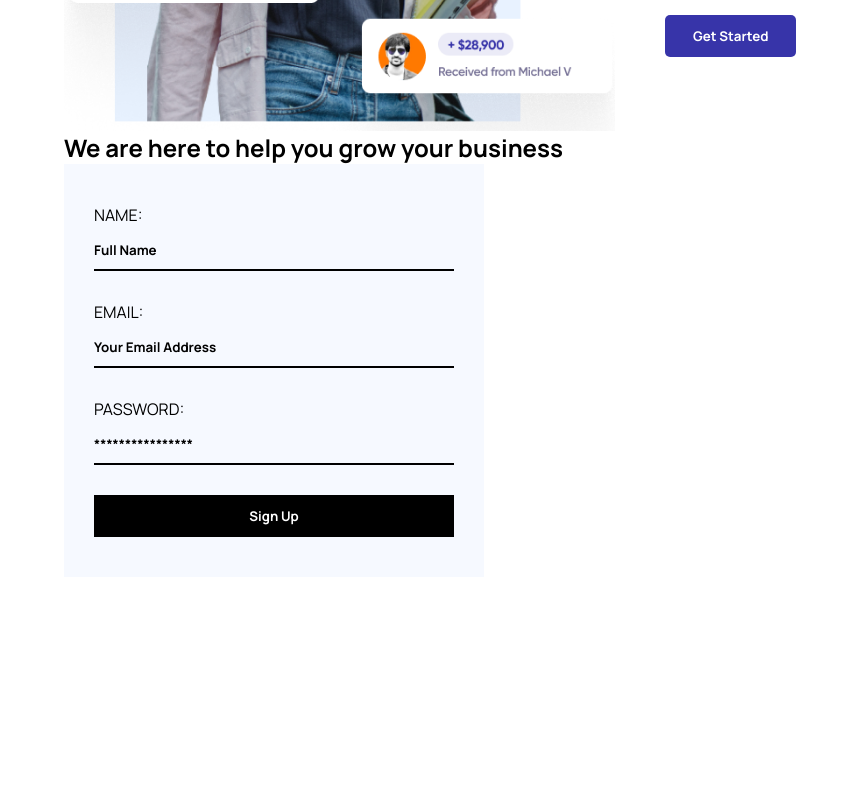
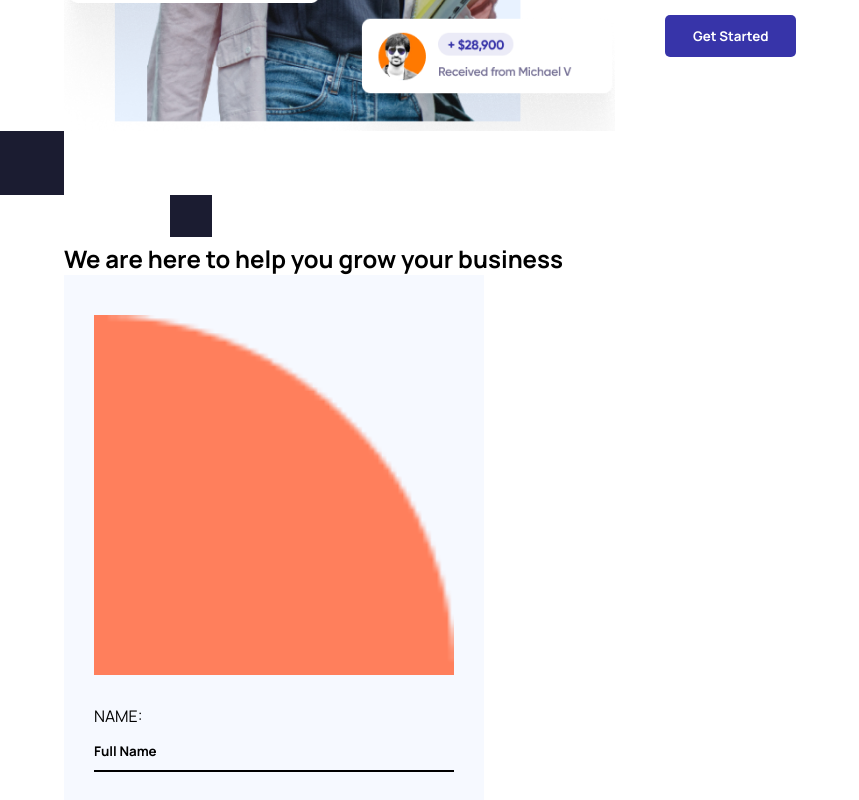
Before and after one commit to Safi100/Saas-landing-page, a React (Create React App) app: page / in a window 1280 px wide. Shown: the part 3640-4440 px from the top of the page, without its empty margins (0-859 px from the left). Before the commit the page ends 4217 px from the top, so only its background shows below. Built offline with nearby package versions, Linux system fonts and the light colour scheme.

Commit message:
create sign up form & section

```diff
--- a/src/components/signUp/SignUp.jsx
+++ b/src/components/signUp/SignUp.jsx
@@ -1,11 +1,16 @@
 import React from 'react';
 import Form from './form';
+import sign_top from '../../assets/sign_top.png'
+import sign_bottom from '../../assets/sign_bottom.png'
+
 import './signup.css'
 const SignUp = () => {
     return (
         <div className='sign_up'>
+            <img className='top' src={sign_top} alt="sign_top_image" />
+            <img className='bottom' src={sign_bottom} alt="sign_bottom_image" />
             <div className="wrapper">
-                <h2>We are here to help you grow your business</h2>
+                <div><h2>We are here to help you grow your business</h2></div>
                 <Form />
             </div>
         </div>
--- a/src/components/signUp/form.jsx
+++ b/src/components/signUp/form.jsx
@@ -1,8 +1,9 @@
 import React from 'react';
-
+import formElement from '../../assets/form_element.png'
 const Form = () => {
     return (
-        <div className='sign_form'>
+        <form className='sign_form'>
+            <img className='form_element' src={formElement} alt="formElement" />
             <div>
                 <label htmlFor="">NAME:</label>
                 <input type="text" placeholder='Full Name' />
@@ -18,7 +19,7 @@ const Form = () => {
             <div>
                 <button className='button'>Sign Up</button>
             </div>
-        </div>
+        </form>
     );
 }
 
```
